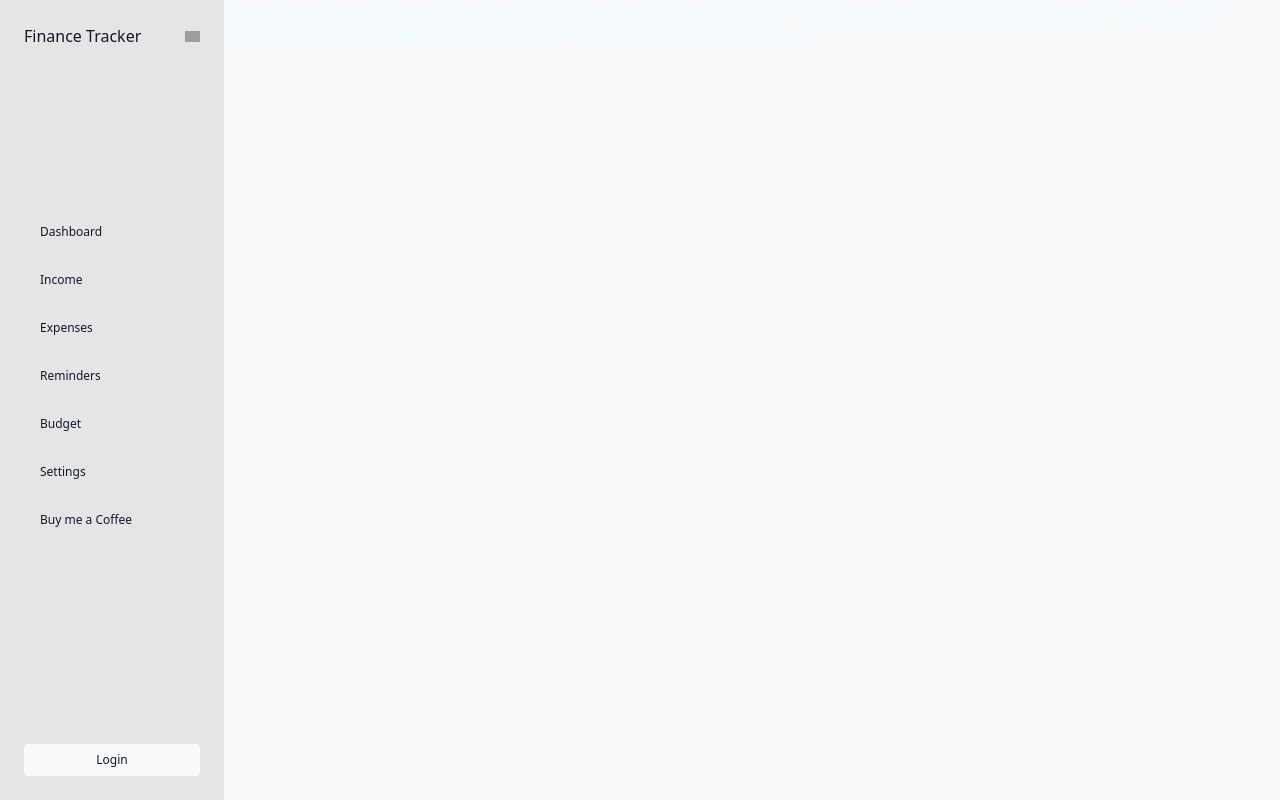
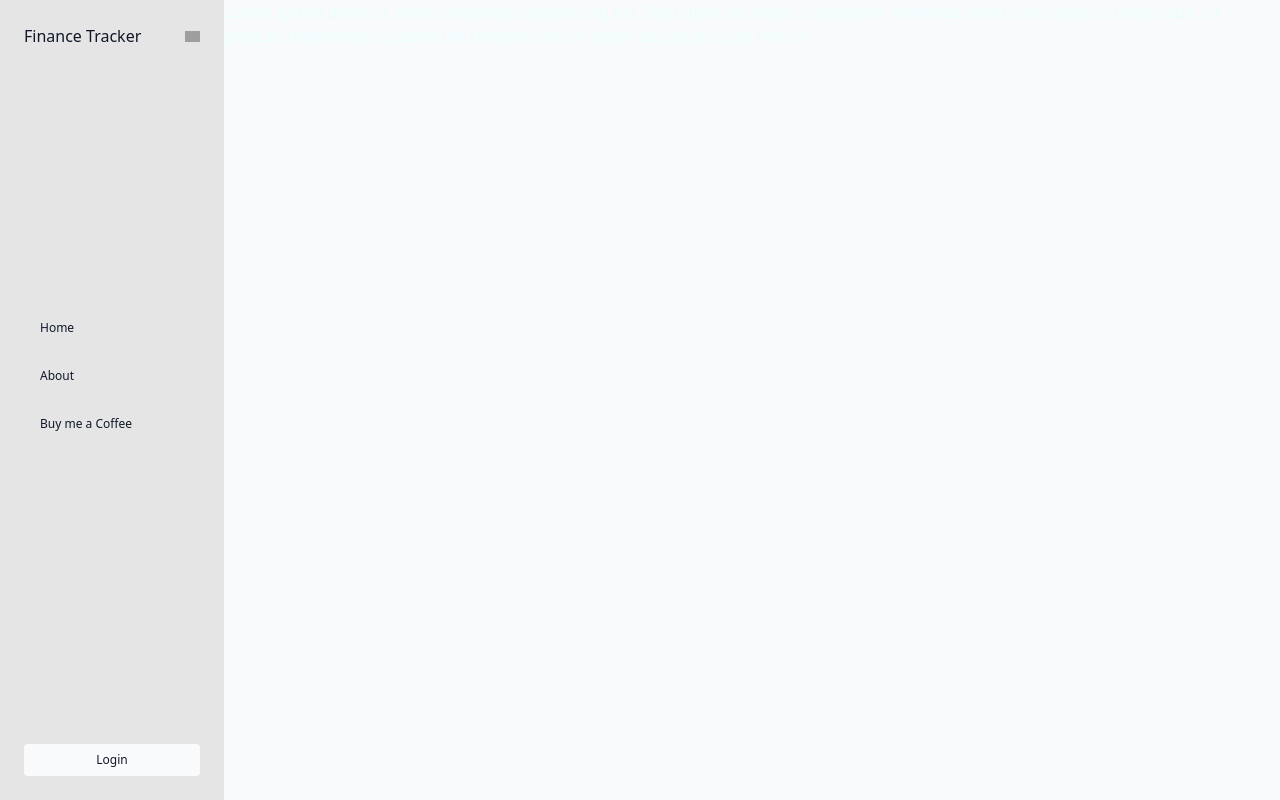
Before and after one commit to aaryanboy/ExpensesTracker, a Next.js app in the folder my-app/: page / in a window 1280 px wide. Built offline with nearby package versions, Linux system fonts and the light colour scheme; grey boxes are pictures that could not be loaded.

Commit message:
Fix link rendering logic in Sidebar component for correct display based on login state

```diff
--- a/my-app/src/components/SideBar.jsx
+++ b/my-app/src/components/SideBar.jsx
@@ -40,7 +40,7 @@ const Sidebar = ({ isLoggedIn, handleLogout }) => {
 
       {/* Middle Links */}
       <div className="flex flex-col space-y-4 text-xs">
-        {(isLoggedIn ?  loggedOutLinks: loggedInLinks).map((link) => (
+        {(isLoggedIn ? loggedInLinks : loggedOutLinks).map((link) => (
           <Link key={link.name} href={link.path} className={`px-4 py-2 rounded ${theme.buttonHover} ${theme.textHover} transition`}>
             {link.name}
           </Link>
```
